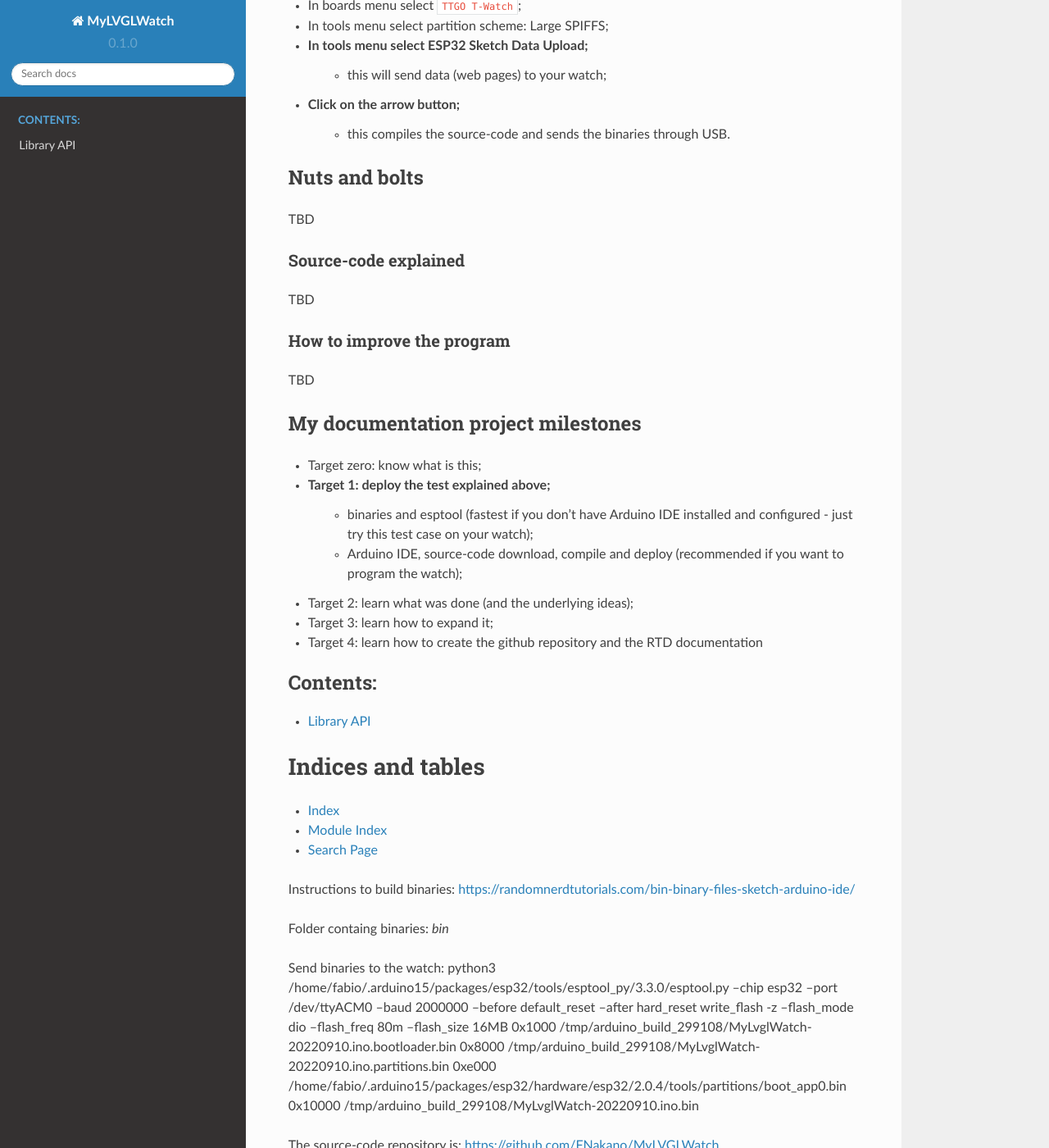
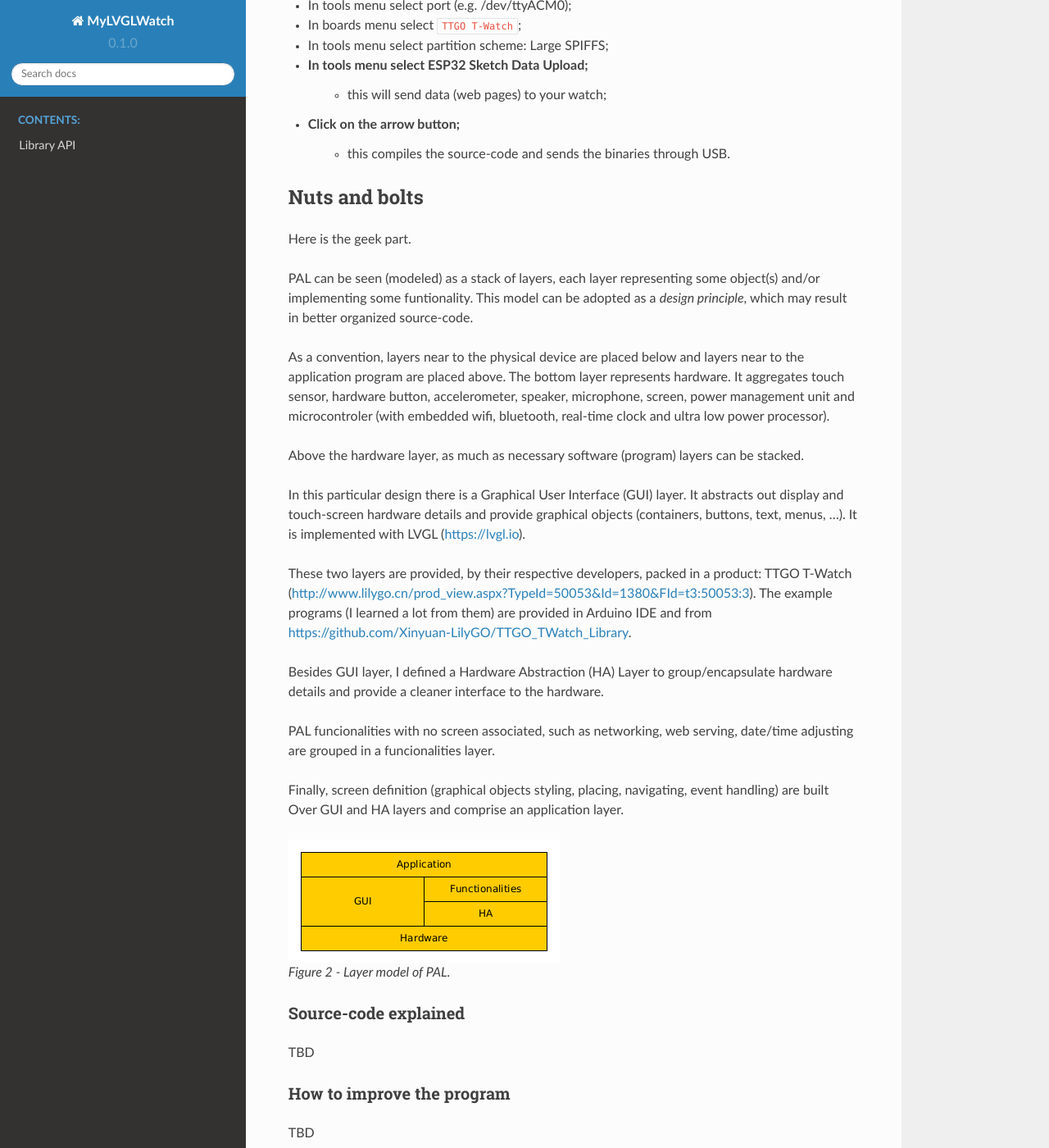
Before and after one commit to FNakano/MyLVGLWatch, a Sphinx documentation site: the page built from docs/source/index.rst, in a window 1280 px wide and 1400 px high, scrolled down 2630 px. Shown: the whole window at 82% size. Built offline with Sphinx 7.4.7 and the Read the Docs theme 2.0.0, drawn with Linux system fonts in a browser that asks for light colours; pages that are not in the unit, such as notebooks, are missing from menus; some of the changed text lies outside the part shown.

Commit message:
improving section nuts and bolts.

```diff
--- a/docs/source/index.rst
+++ b/docs/source/index.rst
@@ -9,7 +9,7 @@
 .. figure:: junto.jpg
    :alt: watch faces and states
 
-   watch *sleeping* (leftmost), displaying time (center), in data transfer state (right)
+   Figure 1: watch *sleeping* (leftmost), displaying time (center), in data transfer state (right)
 
 What is this?
 -------------
@@ -23,11 +23,11 @@
 How to use the personal activity logger
 ------------------------------------------
 
-PAL more frequent state is screen off, counting time, waiting for the owner to touch its screen. It is, in some sense, *sleeping*. By touching the screen it turns on, displaying time.
+PAL more frequent state is screen off, counting time, waiting for the owner to touch its screen (Figure 1 - right). It is, in some sense, *sleeping*. By touching the screen it turns on, displaying time.
 
-In display time state, screen brightness can be improved by touching on time. Clicking *play* button inserts a *rodar* activity in the log. Clicking *pause* button inserts a *esperar* activity in the log. Other activities may be selected on the rolling menu at the right of the buttons. After selecting an activity, click on it to insert it in the log. There is a information bar, displaying date and battery charge, at the top of the screen. Touching it will switch the watch to the data transfer state.
+In display time state (Figure 1 - center), screen brightness can be improved by touching on time. Clicking *play* button inserts a *rodar* activity in the log. Clicking *pause* button inserts a *esperar* activity in the log. Other activities may be selected on the rolling menu at the right of the buttons. After selecting an activity, click on it to insert it in the log. There is a information bar, displaying date and battery charge, at the top of the screen. Touching it will switch the watch to the data transfer state.
 
-In data transfer state there is a button to exit the screen (back to display time screen), a text (more precisely an IP address) and a button to toggle transfer mode on/off. With *transfer mode on*, PAL tries to connect do *NameOfNetworkTP* network with password *0123456789*. Upon connection, the watch's IP address is displayed as text. In this state, another device (e.g. desktop), connected to the same network, can access the activity log by typing ``IP/eventLog.csv``. The activity log can be copied (downloaded) to the desktop, opened in a spreadsheet and its contents can be studied.
+In data transfer state (Figure 1 - left) there is a button to exit the screen (back to display time screen), a text (more precisely an IP address) and a button to toggle transfer mode on/off. With *transfer mode on*, PAL tries to connect do *NameOfNetworkTP* network with password *0123456789*. Upon connection, the watch's IP address is displayed as text. In this state, another device (e.g. desktop), connected to the same network, can access the activity log by typing ``IP/eventLog.csv``. The activity log can be copied (downloaded) to the desktop, opened in a spreadsheet and its contents can be studied.
 
 Data transfer mode demands a lot from the battery. I recommend using it for as short as possible time, or plugging the watch to its charger.
 
@@ -46,6 +46,7 @@
 
 .. list-table:: more precise meaning for the tags.
    :header-rows: 1
+
    * - tag (EN)
      - tag (pt-BR)
      - meaning
@@ -71,17 +72,17 @@
      - Exercitar
      - Descansar
      - Grupo
-   * - Rodar (play button)
-     - Esperar (pause button)
-     - Caminhar
-     - Oficina
-     - Comer
-     - Casa
-     - Passear
-     - Comprar
-     - Exercitar
-     - Descansar
-     - Grupo
+   * - Ride a vehicle (to a known place)
+     - Wait for somthing or someone (for a vehicle, for a meeting,...)
+     - Walk to a target place (office, home, shopping area)
+     - Office hours (work!)
+     - Eat (usual meal: breakfast, lunch, dinner)
+     - Home chores (do the dishes, cook, clean,...)
+     - Go for a stroll, wander (without definite place to go)
+     - Shop (go shopping something known in advance. Walk the shopping area is included.)
+     - Exercise (some activity intended to physical training)
+     - Rest (sleep, relax, selfcare)
+     - Group (attend a meeting, conference, class, ...)
 
 
 How to get one
@@ -120,7 +121,28 @@
 Nuts and bolts
 --------------
 
-TBD
+Here is the geek part.
+
+PAL can be seen (modeled) as a stack of layers, each layer representing some object(s) and/or implementing some funtionality. This model can be adopted as a *design principle*, which may result in better organized source-code.
+
+As a convention, layers near to the physical device are placed below and layers near to the application program are placed above. The bottom layer represents hardware. It aggregates touch sensor, hardware button, accelerometer, speaker, microphone, screen, power management unit and microcontroler (with embedded wifi, bluetooth, real-time clock and ultra low power processor).
+
+Above the hardware layer, as much as necessary software (program) layers can be stacked.
+
+In this particular design there is a Graphical User Interface (GUI) layer. It abstracts out display and touch-screen hardware details and provide graphical objects (containers, buttons, text, menus, ...).  It is implemented with LVGL (https://lvgl.io).
+
+These two layers are provided, by their respective developers, packed in a product: TTGO T-Watch (http://www.lilygo.cn/prod_view.aspx?TypeId=50053&Id=1380&FId=t3:50053:3). The example programs (I learned a lot from them) are provided in Arduino IDE and from https://github.com/Xinyuan-LilyGO/TTGO_TWatch_Library.
+
+Besides GUI layer, I defined a Hardware Abstraction (HA) Layer to group/encapsulate hardware details and provide a cleaner interface to the hardware.
+
+PAL funcionalities with no screen associated, such as networking, web serving, date/time adjusting are grouped in a funcionalities layer.
+
+Finally, screen definition (graphical objects styling, placing, navigating, event handling) are built Over GUI and HA layers and comprise an application layer.
+
+.. figure:: PAL-layerModel.png
+   :alt: layer model
+
+   Figure 2 - Layer model of PAL.
 
 Source-code explained
 ^^^^^^^^^^^^^^^^^^^^^
```
Also changed, not shown: docs/source/PAL-layerModel.png (added), 1 other file.
